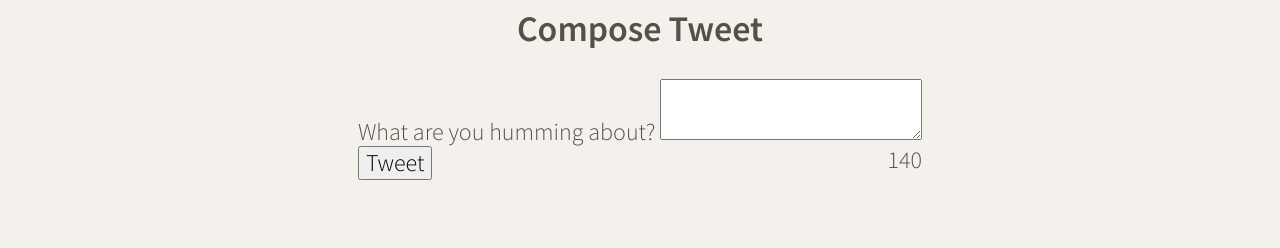
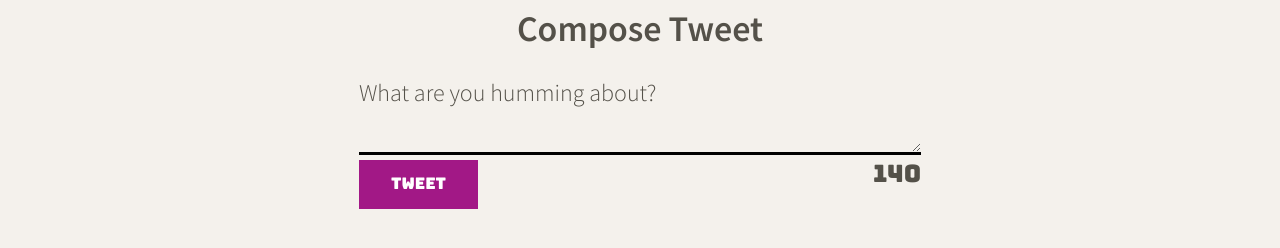
Before and after one commit to bhinder97/tweeter-clone, a website: page public/index.html in a window 1280 px wide. Shown: the part 542-790 px from the top of the page. Drawn offline with nearby package versions, Linux system fonts and the light colour scheme.

Commit message:
character counter updates

```diff
--- a/public/index.html
+++ b/public/index.html
@@ -25,6 +25,7 @@
 
     <!-- App JS -->
     <script type="text/javascript" src="/scripts/client.js"></script>
+    <script type="text/javascript" src="/scripts/composer-char-counter.js"></script>
   </head>
 
   <body>
@@ -55,9 +56,9 @@
         <form method="POST" action="/tweets/">
           <label for="tweet-text">What are you humming about?</label>
           <textarea name="text" id="tweet-text"></textarea>
-          <div class="counter">
-            <button type="submit">Tweet</button>
-            <output name="counter" class="counter" for="tweet-text">140</output>
+          <div class="count">
+            <button class="submit" type="submit">Tweet</button>
+            <output name="counter" id="counter" class="counter" for="tweet-text">140</output>
           </div>
         </form>
       </section>
--- /dev/null
+++ b/public/scripts/composer-char-counter.js
@@ -0,0 +1,38 @@
+$(document).ready(function() {
+
+  //vanilla JS
+
+  // const input = document.querySelector('textarea');
+  // const log = document.getElementById('counter'); //elemsbyClassName returns an ARRAY
+
+  // const changeValue = function(x) {
+  //   log.textContent = x.target.value;
+  //   let count = log.textContent.length;
+  //   let char = 140 - count;
+  //   document.getElementById('counter').innerHTML = char; //elembyID returns singular value, better to use than elemsbyClassNAme
+  //   if (char < 0) {
+  //     document.getElementById('counter').style.color = "red";
+  //   } else {
+  //     document.getElementById('counter').style.color = "black";
+  //   }
+  // }
+  // input.addEventListener('input', changeValue);
+
+
+  //jQuery way
+
+
+  const log = $('.counter'); //use . to pull class names
+  $('textarea').on('input', (x) => { //listens to input events on textarea HTML
+    let count = x.target.value.length;
+    let char = 140;
+    char = 140 - count;
+    $(log).text(char);
+    if (char < 0) {
+      $(log).css('color', 'red');
+    } else {
+      $(log).css('color', 'black');
+    }
+  });
+
+});
--- a/public/styles/new-tweet.css
+++ b/public/styles/new-tweet.css
@@ -2,9 +2,38 @@
   display: flex;
   align-items: center;
   flex-direction: column;
+  border: 16px;
 }
 
-.counter {
+/* .counter {
   display: flex;
   justify-content: space-between;
+} */
+
+.count {
+  display: flex;
+  flex-direction: row;
+  justify-content: space-between;
+  font-family: 'Bungee', cursive;
 }
+.submit {
+  background-color: #a21886;
+  border: none;
+  color: white;
+  padding: 15px 32px;
+  text-align: center;
+  text-decoration: none;
+  display: inline-block;
+  font-size: 16px;
+  font-family: 'Bungee', cursive;
+}
+
+textarea {
+  width: 100%;
+  height: 2em;
+  border:none;
+  background-color: #f4f1ec;
+  border-bottom: solid 3px black;
+  outline: none;
+  font-size: 1em;
+}
--- a/server/data-files/initial-tweets.json
+++ b/server/data-files/initial-tweets.json
@@ -8,7 +8,7 @@
     "content": {
       "text": "If I have seen further it is by standing on the shoulders of giants"
     },
-    "created_at": 1650760558787
+    "created_at": 1650834664605
   },
   {
     "user": {
@@ -19,6 +19,6 @@
     "content": {
       "text": "Je pense , donc je suis"
     },
-    "created_at": 1650846958787
+    "created_at": 1650921064605
   }
 ]
```
